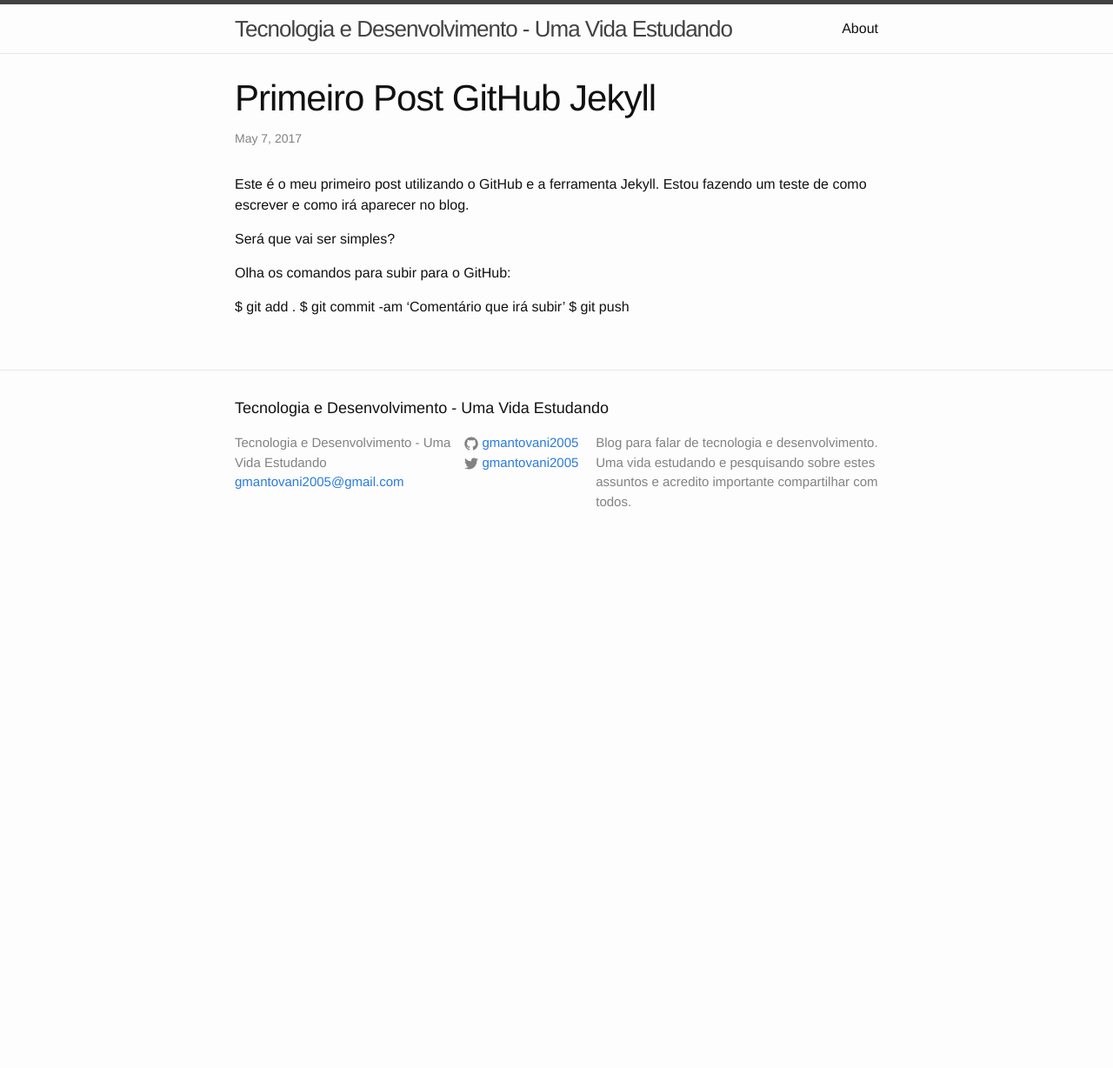
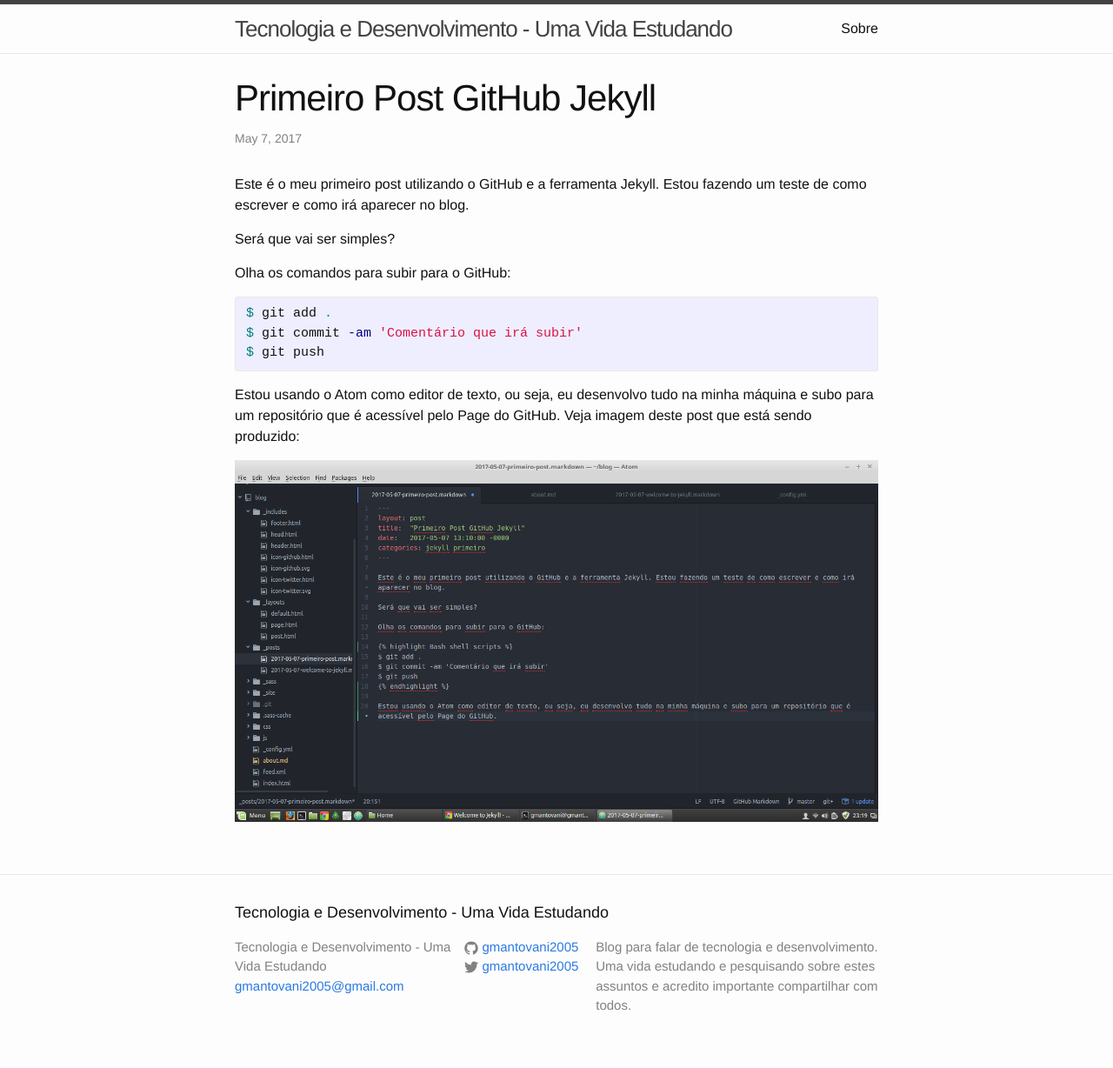
Before and after one commit to gmantovani2005/gmantovani2005, a Jekyll site: the page built from _posts/2017-05-07-primeiro-post.markdown, in a window 1280 px wide. Shown: the whole page at 87% size. Built offline with Jekyll 4.4.1, drawn with Linux system fonts in a browser that asks for light colours; before the commit the page ends 900 px from its top, so only the background shows below that.

Commit message:
Primeiro Post atualizado, agora com imagem. Também alterei o about.md para colocar algumas informações. Estarei trabalhando no about melhor posteriormente.

```diff
--- a/_posts/2017-05-07-primeiro-post.markdown
+++ b/_posts/2017-05-07-primeiro-post.markdown
@@ -11,6 +11,12 @@ Será que vai ser simples?
 
 Olha os comandos para subir para o GitHub:
 
+{% highlight Bash shell scripts %}
 $ git add .
 $ git commit -am 'Comentário que irá subir'
 $ git push
+{% endhighlight %}
+
+Estou usando o Atom como editor de texto, ou seja, eu desenvolvo tudo na minha máquina e subo para um repositório que é acessível pelo Page do GitHub. Veja imagem deste post que está sendo produzido:
+
+![Meu screenshot]({{ site.url }}/assets/Screenshot_Primeiro_Post.png)
--- a/about.md
+++ b/about.md
@@ -1,6 +1,6 @@
 ---
 layout: page
-title: About
+title: Sobre
 permalink: /about/
 ---
 
```
Also changed, not shown: assets/Screenshot_Primeiro_Post.png (added).
